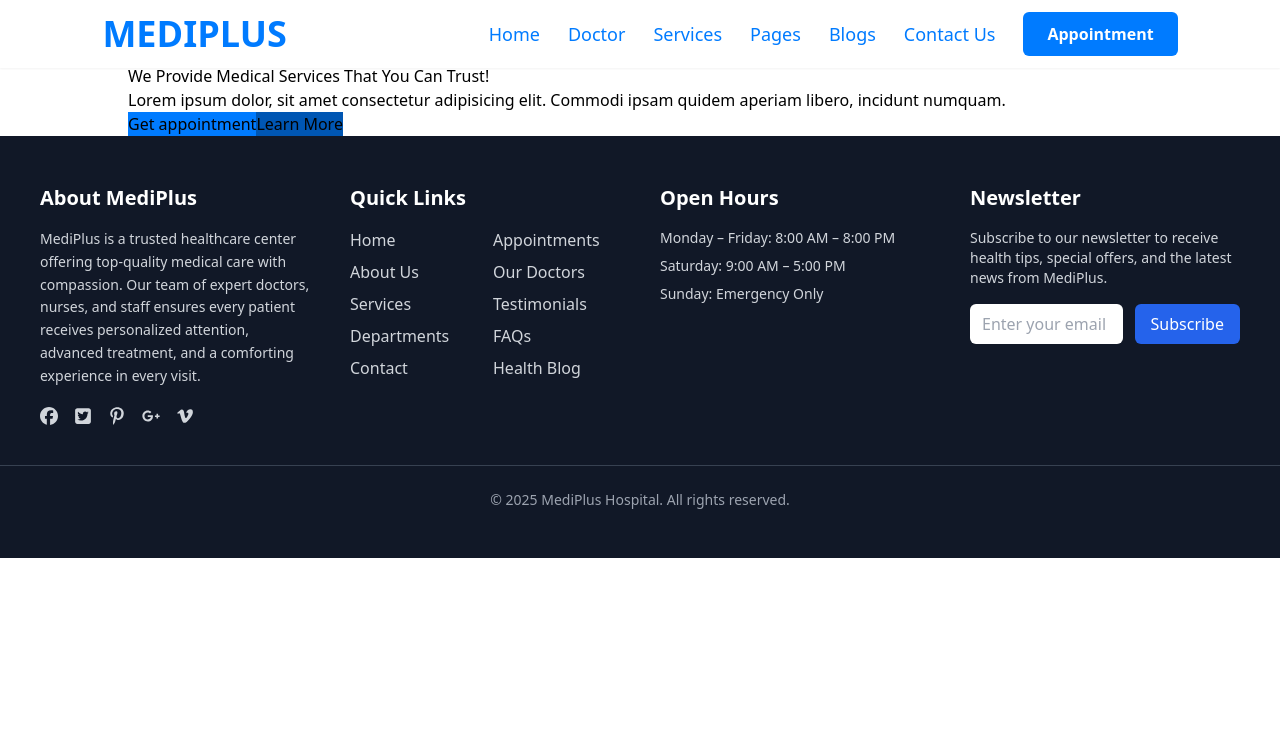
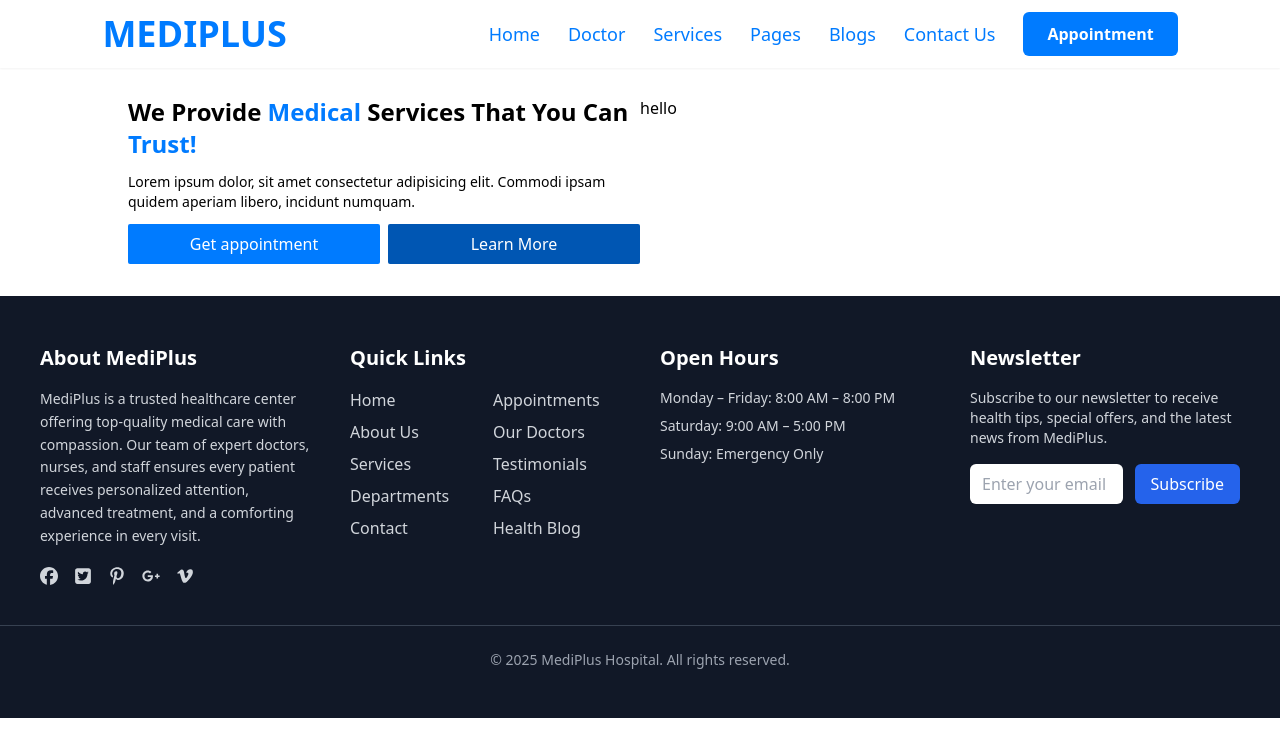
Before and after one commit to kunal-bhati2002/MediPlus, a React (Vite) app: page / in a window 1280 px wide. Shown: the top 756 px of the page. Built offline with nearby package versions, Linux system fonts and the light colour scheme.

Commit message:
Banner Updated

```diff
--- a/src/pages/home page/Home.tsx
+++ b/src/pages/home page/Home.tsx
@@ -2,9 +2,7 @@ import Banner from "./components/Banner";
 
 function Home() {
     return (<>
-        <section className="w-[80%] mx-auto">
-            <Banner />
-        </section>
+        <Banner />
     </>);
 }
 
--- a/src/pages/home page/components/Banner.tsx
+++ b/src/pages/home page/components/Banner.tsx
@@ -1,12 +1,18 @@
 function Banner() {
     return (<>
-        <div>
-            <h1>We Provide <span>Medical</span> Services That You Can <span>Trust!</span></h1>
-            <p>Lorem ipsum dolor, sit amet consectetur adipisicing elit. Commodi ipsam quidem aperiam libero, incidunt numquam.</p>
-            <button className="bg-primary hover:bg-primary-dark">Get appointment</button>
-            <button className="bg-primary-dark hover:bg-primary">Learn More</button>
-        </div>
-        <div></div>
+        <section className="w-[80%] mx-auto py-8 md:grid grid-cols-2">
+            <div>
+                <h1 className="text-2xl font-semibold sm:font-bold">We Provide <span className="text-primary">Medical</span> Services That You Can <span className="text-primary">Trust!</span></h1>
+                <p className="py-3 text-sm">Lorem ipsum dolor, sit amet consectetur adipisicing elit. Commodi ipsam quidem aperiam libero, incidunt numquam.</p>
+                <div className="flex flex-col gap-2 text-white font-medium sm:flex-row">
+                    <button className="bg-primary hover:bg-primary-dark px-4 py-2 rounded-sm w-full">Get appointment</button>
+                    <button className="bg-primary-dark hover:bg-primary px-4 py-2 rounded-sm w-full">Learn More</button>
+                </div>
+            </div>
+            <div>
+                <p>hello</p>
+            </div>
+        </section>
     </>);
 }
 
```
